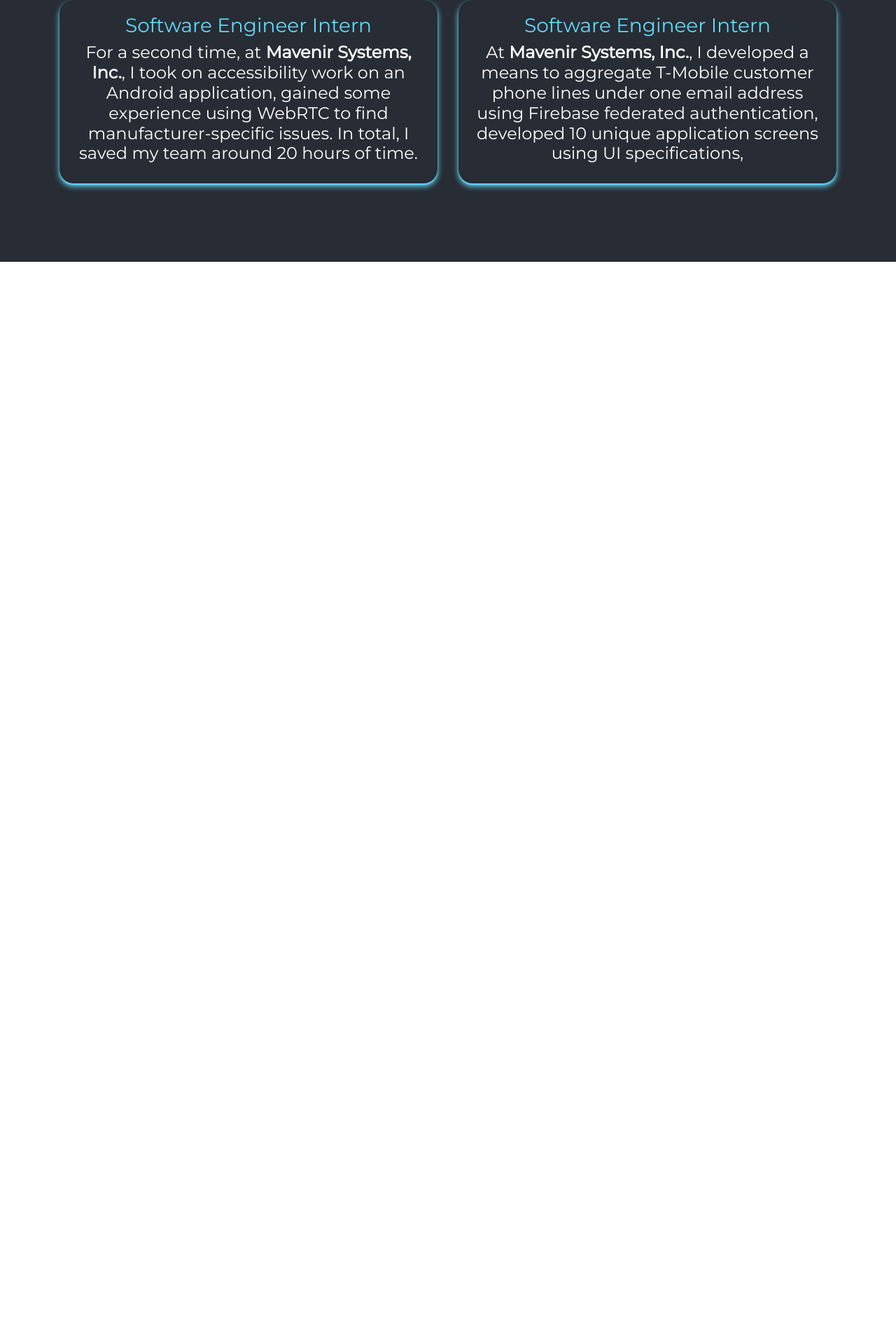
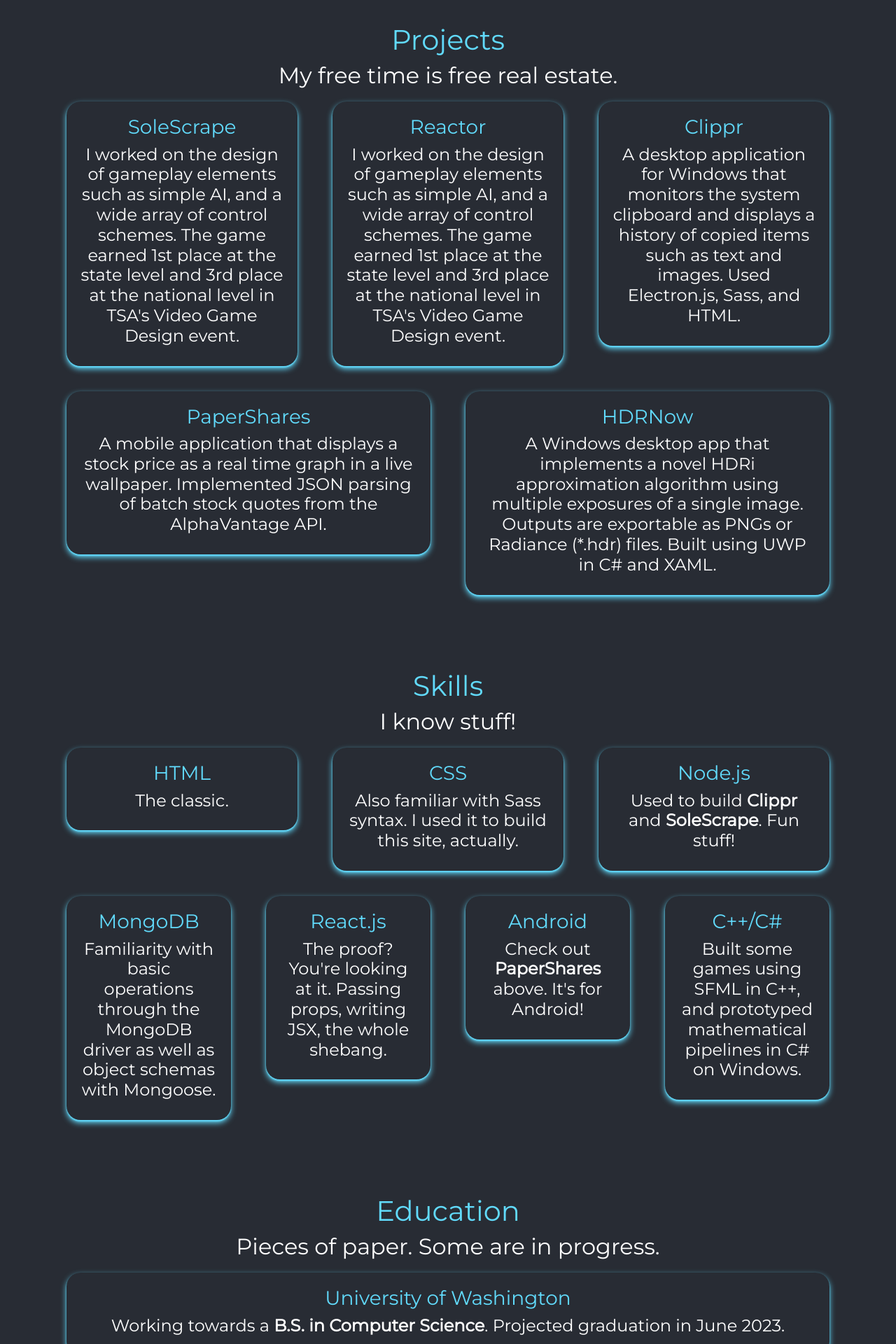
Before and after one commit to vivkpatl/portfolio, a React (Create React App) app: page / in a window 1280 px wide. Shown: the part 1437-3357 px from the top of the page at 70% size. Before the commit the page ends 1811 px from the top, so only its background shows below. Built offline with nearby package versions, Linux system fonts and the light colour scheme.

Commit message:
We d o n e z o
IT IS DONEZO LIKE LONZO BALL'S CAREER

```diff
--- a/src/App.js
+++ b/src/App.js
@@ -27,11 +27,7 @@
               <div className="col-sm mb-3">
 
                 <Card title="Software Engineer Intern">
-                  At <strong>Mavenir Systems, Inc.</strong>, I developed a means to aggregate T-Mobile customer
-                  phone lines under one email address using Firebase federated authentication,
-                  developed 10 unique application screens using UI specifications,
-                  used BitBucket/Sourcetree to manage a codebase,
-                  and used JIRA to track issues.
+                  At <strong>Mavenir Systems, Inc.</strong>, I gained experience using WebRTC through RESTful APIs, implemented contextual text-to-speech according to accessibility specifications, and used Butterknife to bind views in an Android application.
                 </Card>
 
               </div>
@@ -40,8 +36,64 @@
 
                 <Card title="Software Engineer Intern">
                   At <strong>Mavenir Systems, Inc.</strong>, I developed a means to aggregate T-Mobile customer
-                  phone lines under one email address using Firebase federated authentication,
-                  developed 10 unique application screens using UI specifications,
+                  phone lines under one email address using Firebase federated authentication, isolated 3 manufacturer-specific issues which were then backlogged (saving my team around 20 hours),
+                  developed 10 Android application screens using UI specifications, used JIRA to track issues and Bitbucket/Sourcetree for version control.
+                </Card>
+
+              </div>
+
+            </div>
+
+          </Block>
+
+        </div>
+
+        <div className="container" id="projects">
+
+          <Block title="Projects" description="My free time is free real estate.">
+
+            <div className="row">
+
+              <div className="col-sm mb-3">
+
+                <Card title="SoleScrape" link="https://github.com/vivkpatl/nodejs-scraping">
+                  I worked on the design of gameplay elements such as simple AI, and a wide array of control schemes. The game earned 1st place at the state level and 3rd place at the national level in TSA's Video Game Design event.
+                </Card>
+
+              </div>
+
+              <div className="col-sm mb-3">
+
+                <Card title="Reactor" link="https://gamejolt.com/games/reactor/246016">
+                  I worked on the design of gameplay elements such as simple AI, and a wide array of control schemes. The game earned 1st place at the state level and 3rd place at the national level in TSA's Video Game Design event.
+                </Card>
+
+              </div>
+
+              <div className="col-sm mb-3">
+
+                <Card title="Clippr" link="https://github.com/vivkpatl/tsa-software-2018-2019">
+                  A desktop application for Windows that monitors the system clipboard and displays a history of copied items such as text and images. Used Electron.js, Sass, and HTML.
+                </Card>
+
+              </div>
+
+              <div className="w-100">
+
+              </div>
+
+              <div className="col-sm mb-3">
+
+                <Card title="PaperShares" link="https://github.com/vivkpatl/MiyoshiFinalProject">
+                  A mobile application that displays a stock price as a real time graph in a live wallpaper. Implemented JSON parsing of batch stock quotes from the AlphaVantage API.
+                </Card>
+
+              </div>
+
+              <div className="col-sm mb-3">
+
+                <Card title="HDRNow" >
+                  A Windows desktop app that implements a novel HDRi approximation algorithm using multiple exposures of a single image. Outputs are exportable as PNGs or Radiance (*.hdr) files. Built using UWP in C# and XAML.
                 </Card>
 
               </div>
@@ -54,24 +106,98 @@
 
         <div className="container">
 
-          <Block title="Projects" description="My free time is free real estate.">
+          <Block title="Skills" description="I know stuff!">
 
             <div className="row">
 
               <div className="col-sm mb-3">
 
-                <Card title="Software Engineer Intern">
-                  For a second time, at <strong>Mavenir Systems, Inc.</strong>, I took on accessibility work on an Android application, gained some experience using WebRTC to find manufacturer-specific issues. In total, I saved my team around 20 hours of time.
+                <Card title="HTML">
+                  The classic.
                 </Card>
 
               </div>
 
               <div className="col-sm mb-3">
 
-                <Card title="Software Engineer Intern">
-                  At <strong>Mavenir Systems, Inc.</strong>, I developed a means to aggregate T-Mobile customer
-                  phone lines under one email address using Firebase federated authentication,
-                  developed 10 unique application screens using UI specifications,
+                <Card title="CSS">
+                  Also familiar with Sass syntax. I used it to build this site, actually.
+                </Card>
+
+              </div>
+
+              <div className="col-sm mb-3">
+
+                <Card title="Node.js">
+                  Used to build <a href="#projects">Clippr</a> and <a href="#projects">SoleScrape</a>. Fun stuff!
+                </Card>
+
+              </div>
+
+              <div className="w-100">
+
+              </div>
+
+              <div className="col-sm mb-3">
+
+                <Card title="MongoDB">
+                  Familiarity with basic operations through the MongoDB driver as well as object schemas with Mongoose.
+                </Card>
+
+              </div>
+
+              <div className="col-sm mb-3">
+
+                <Card title="React.js">
+                  The proof? You're looking at it. Passing props, writing JSX, the whole shebang.
+                </Card>
+
+              </div>
+
+              <div className="col-sm mb-3">
+
+                <Card title="Android">
+                  Check out <a href="#projects">PaperShares</a> above. It's for Android!
+                </Card>
+
+              </div>
+
+              <div className="col-sm mb-3">
+
+                <Card title="C++/C#">
+                  Built some games using SFML in C++, and prototyped mathematical pipelines in C# on Windows.
+                </Card>
+
+              </div>
+
+            </div>
+
+          </Block>
+
+        </div>
+
+        <div className="container">
+
+          <Block title="Education" description="Pieces of paper. Some are in progress.">
+
+            <div className="row">
+
+              <div className="col mb-3">
+
+                <Card title="University of Washington" link="https://cs.washington.edu/">
+                  Working towards a <strong>B.S. in Computer Science</strong>. Projected graduation in June 2023.
+                </Card>
+
+              </div>
+
+              <div className="w-100">
+
+              </div>
+
+              <div className="col mb-3">
+
+                <Card title="Cedarcrest High School">
+                  Graduated at the top of my class with a 4.0 GPA in June 2019. I guess that means I'm a functioning member of society now.
                 </Card>
 
               </div>
--- a/src/App.scss
+++ b/src/App.scss
@@ -77,10 +77,17 @@
 .Card {
   border-radius: .25em;
   padding: .25em;
+  margin: .125em;
   cursor: pointer;
   border: none;
   background: $gray;
   box-shadow: $shadow;
+
+  a {
+    color: white;
+    font-weight: bold;
+  }
+
 }
 
 .Name-animation {
--- a/src/Card.js
+++ b/src/Card.js
@@ -2,9 +2,17 @@
 
 class Card extends React.Component {
 
+
+    handleClick = () => {
+      if (this.props.link) {
+        window.open(this.props.link, '_blank');
+      }
+    }
+
+
     render() {
         return(
-            <div className="Card">
+            <div className="Card" onClick={this.handleClick}>
                 <h3>
                     {this.props.title}
                 </h3>
```
